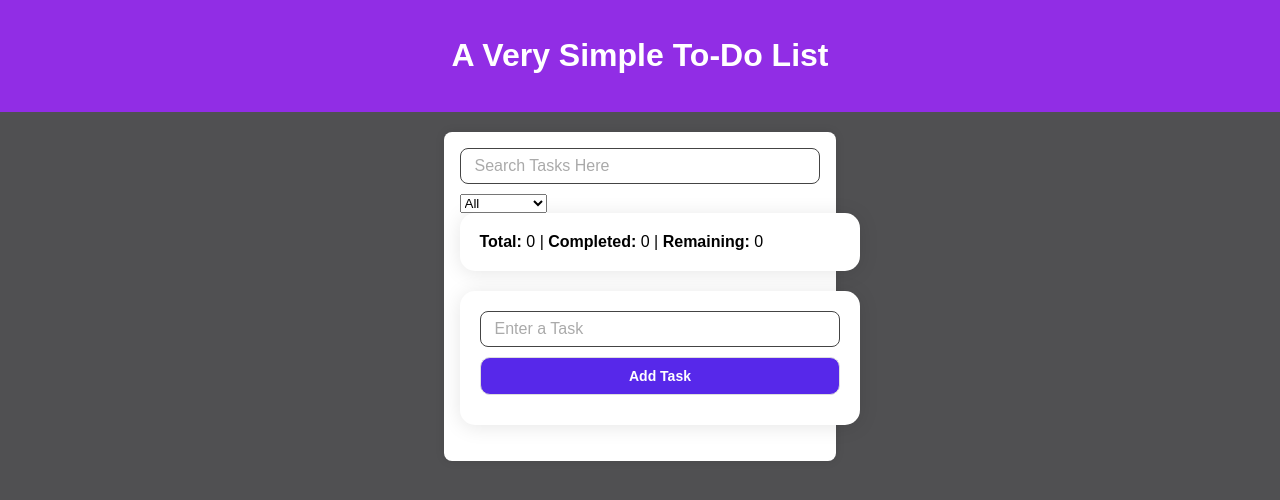
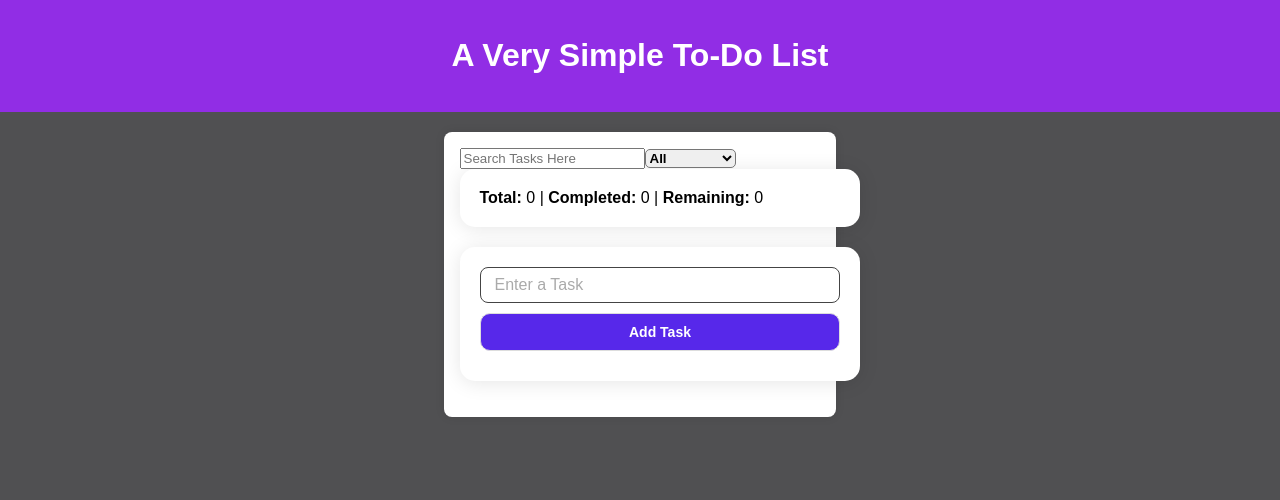
Before and after one commit to NammanShukla/Redux-todo, a React (Create React App) app in the folder rd-todo/: page / in a window 1280 px wide. Shown: the top 500 px of the page. Built offline with nearby package versions, Linux system fonts and the light colour scheme.

Commit message:
differentiate input-bars to clean up visuals

```diff
--- a/rd-todo/src/components/Filters.js
+++ b/rd-todo/src/components/Filters.js
@@ -8,12 +8,13 @@
   return (
     <div className="filter-bar">
       <input
-        className="input-bar"
+        className="input-bar-2"
         placeholder="Search Tasks Here"
         value={filterText}
         onChange={e => dispatch(setFilterText(e.target.value))}
       />
       <select
+        className="dropdown-btn"
         value={filterStatus}
         onChange={e => dispatch(setFilterStatus(e.target.value))}
       >
```
